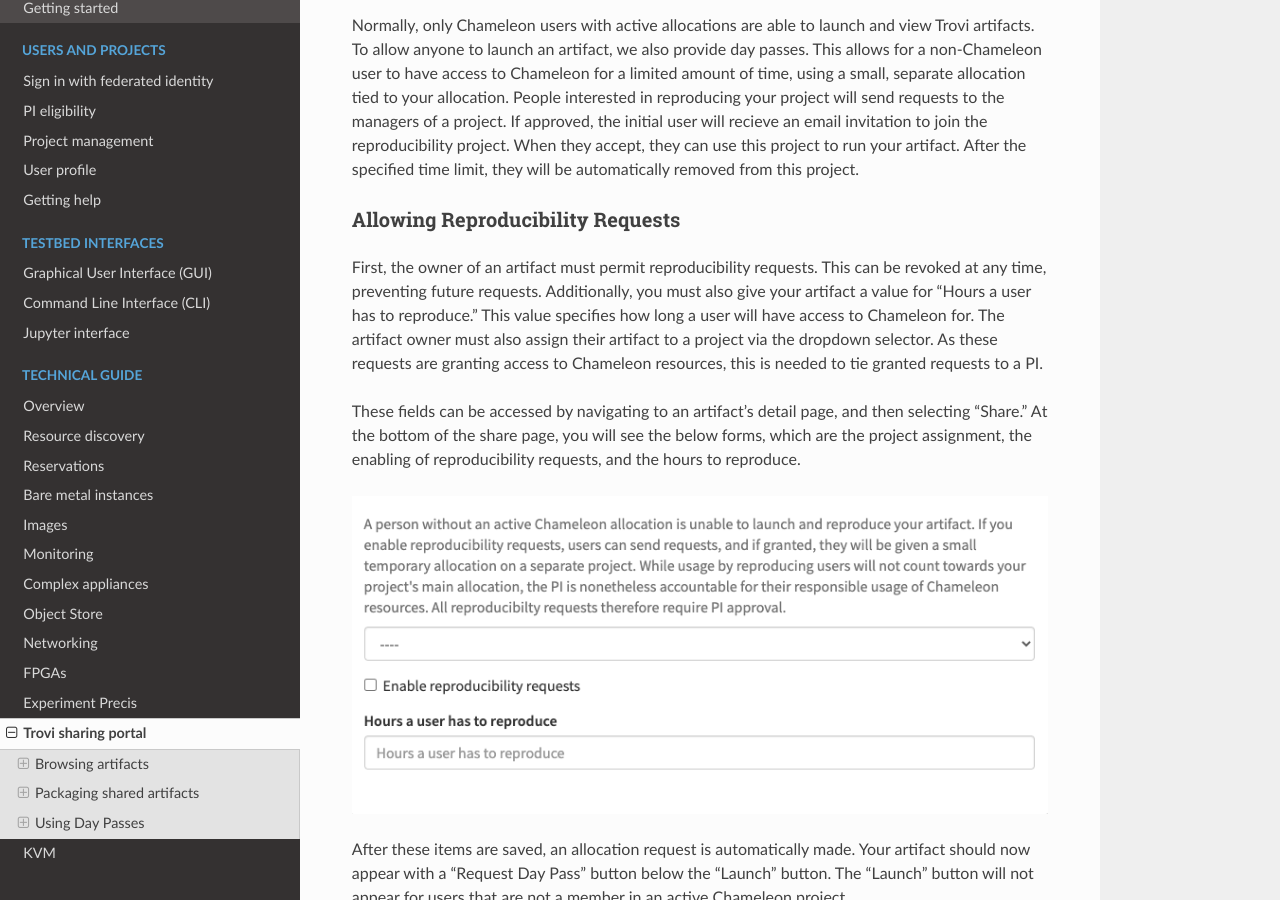
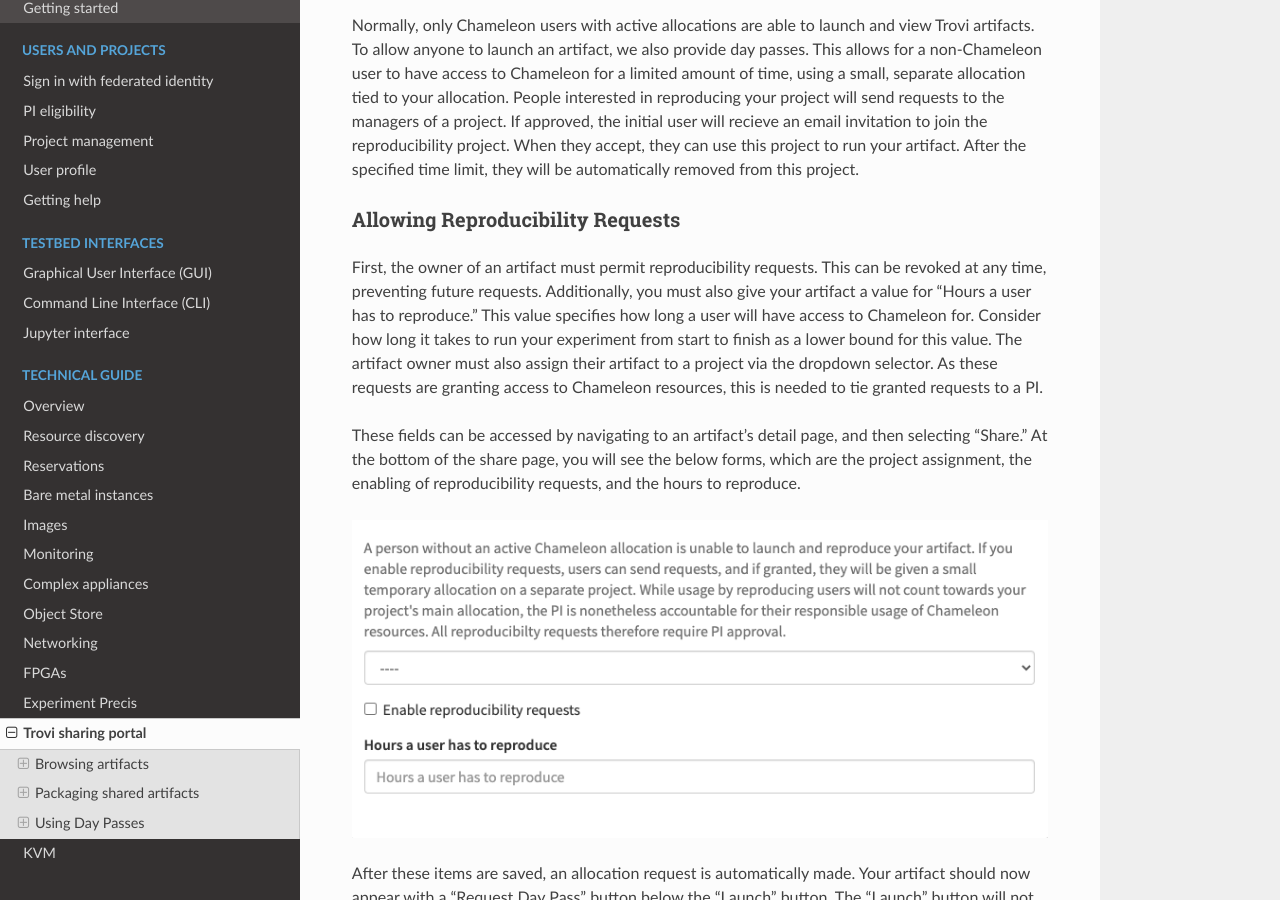
Before and after one commit to ChameleonCloud/docs, a Sphinx documentation site: the page built from source/technical/sharing.rst, in a window 1280 px wide and 900 px high, scrolled down 4691 px. Built offline with Sphinx 7.4.7 and the Read the Docs theme 2.0.0, drawn with Linux system fonts in a browser that asks for light colours.

Commit message:
Fix wording and add compression

```diff
--- a/source/technical/sharing.rst
+++ b/source/technical/sharing.rst
@@ -187,10 +187,11 @@ Allowing Reproducibility Requests
 First, the owner of an artifact must permit reproducibility requests. This can
 be revoked at any time, preventing future requests. Additionally, you must also
 give your artifact a value for "Hours a user has to reproduce." This value
-specifies how long a user will have access to Chameleon for. The artifact
-owner must also assign their artifact to a project via the dropdown selector.
-As these requests are granting access to Chameleon resources, this is needed
-to tie granted requests to a PI.
+specifies how long a user will have access to Chameleon for. Consider how
+long it takes to run your experiment from start to finish as a lower bound for
+this value. The artifact owner must also assign their artifact to a project via
+the dropdown selector. As these requests are granting access to Chameleon
+resources, this is needed to tie granted requests to a PI.
 
 These fields can be accessed by navigating to an artifact's detail page, and
 then selecting "Share." At the bottom of the share page, you will see the
```
Also changed, not shown: source/technical/sharing/request_day_pass_button.png, source/technical/sharing/review_day_pass_request.png, source/technical/sharing/sharing_reproducibility.png.
